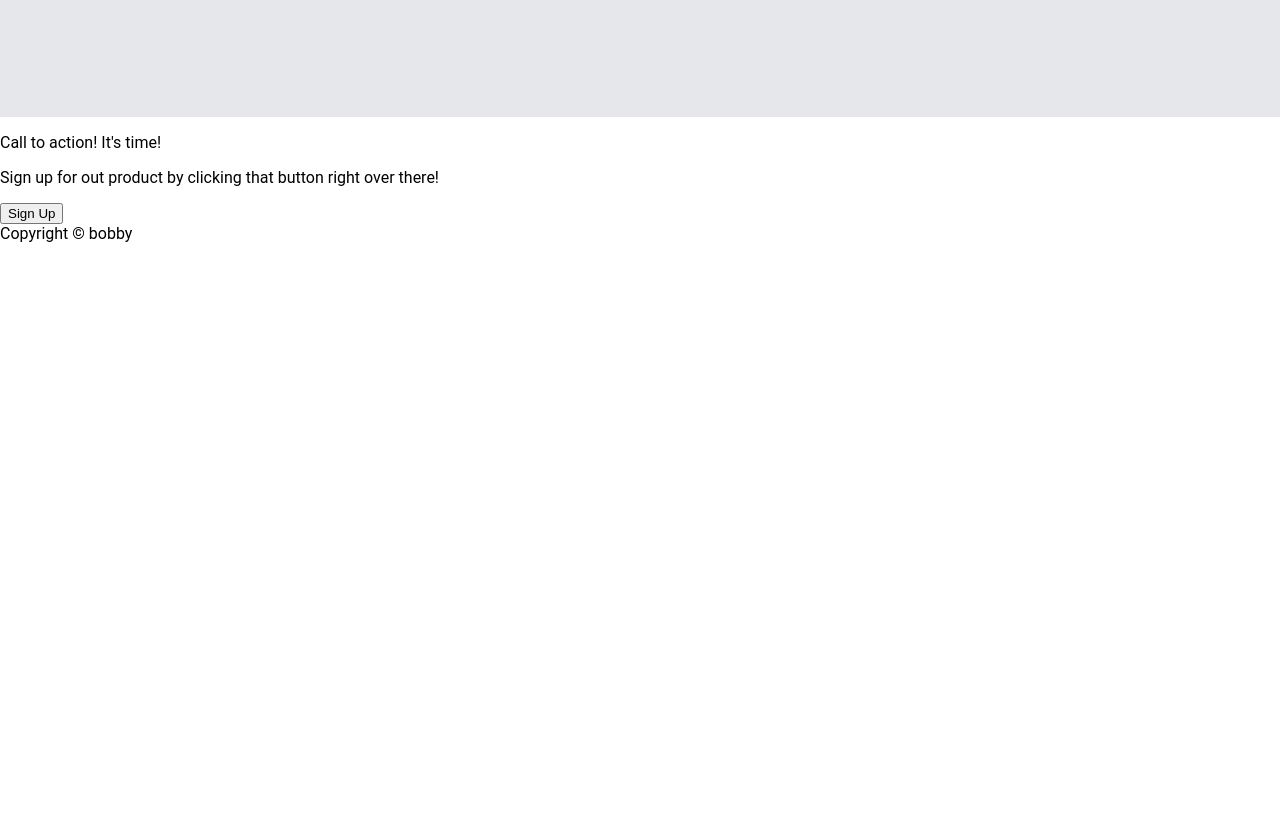
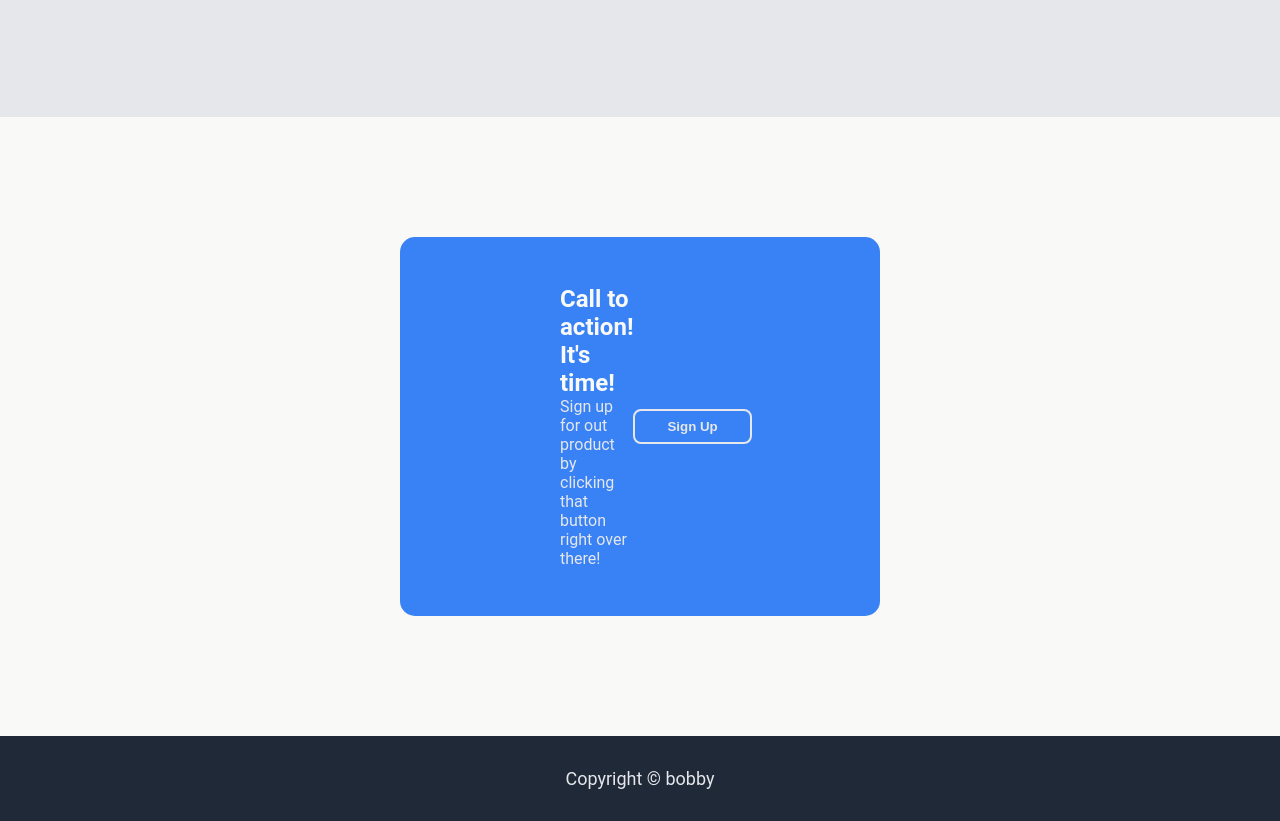
Before and after one commit to bobby-codes-stuff/basic-website, a plain HTML site: page index.html in a window 1280 px wide. Shown: the part 2487-3308 px from the top of the page. Before the commit the page ends 2730 px from the top, so only its background shows below. Drawn offline with Linux system fonts and the light colour scheme.

Commit message:
finished website styles using css

```diff
--- a/index.html
+++ b/index.html
@@ -55,12 +55,16 @@
         <p class="quote-author"> - Someone, maybe bobby</p>
     </div>
     <div class="action-block">
-        <p>Call to action! It's time!</p>
-        <p>Sign up for out product by clicking that button right over there!</p>
-        <button>Sign Up</button>
+        <div class="sign-up-sign">
+            <div class="sign-text">
+                <p class="sign-text-title">Call to action! It's time!</p>
+                <p class="sign-text-msg">Sign up for out product by clicking that button right over there!</p>
+            </div>
+            <button class="second-button">Sign Up</button>
+        </div>
     </div>
     <div class="footer">
-        Copyright © bobby
+        <p class="footnote"> Copyright © bobby</p>
     </div>
 
 </body>
--- a/styles.css
+++ b/styles.css
@@ -2,7 +2,7 @@
     outline: 2px solid red;
 } */
 
-a, .secondary-text, .img-placeholder{
+a, .secondary-text, .img-placeholder, .footer{
     color: #e5e7eb;
     font-size: 18px;
     text-decoration: none;
@@ -23,7 +23,10 @@ ul {
     margin: 0;
 }
 
-
+.action-block {
+    background-color: #f9faf8;
+    padding: 120px 400px 120px 400px;
+}
 
 .box-outline {
     width: 160px;
@@ -42,6 +45,17 @@ ul {
     color: #e5e7eb;
     font-weight: bold;
     padding: 8px 16px;
+}
+
+.footer {
+    background-color: #1f2937;
+    display: flex;
+    justify-content: center;
+    align-items: center;
+}
+
+.footnote {
+    margin: 32px;
 }
 
 .header-block {
@@ -155,3 +169,42 @@ ul {
     flex-direction: column;
     padding: 120px 560px 120px 560px;
 }
+
+.second-button {
+    background-color: #3882f6;
+    border-color: #e5e7eb;
+    border-style: solid;
+    border-radius: 8px;
+    color: #e5e7eb;
+    font-weight: bold;
+    padding: 8px 32px;
+    display: flex;
+    justify-content: center;
+    flex-shrink: 0;
+}
+
+.sign-text {
+    color: #e5e7eb;
+}
+
+.sign-text-msg {
+    padding: 0;
+    margin: 0;
+}
+
+.sign-text-title {
+    font-weight: bold;
+    font-size: 24px;
+    padding: 0;
+    margin: 0;
+    color: #f9faf8;
+}
+
+.sign-up-sign {
+    background-color: #3882f6;
+    display: flex;
+    align-items: center;
+    justify-content: space-between;
+    border-radius: 15px;
+    padding: 48px 160px;
+}
```
